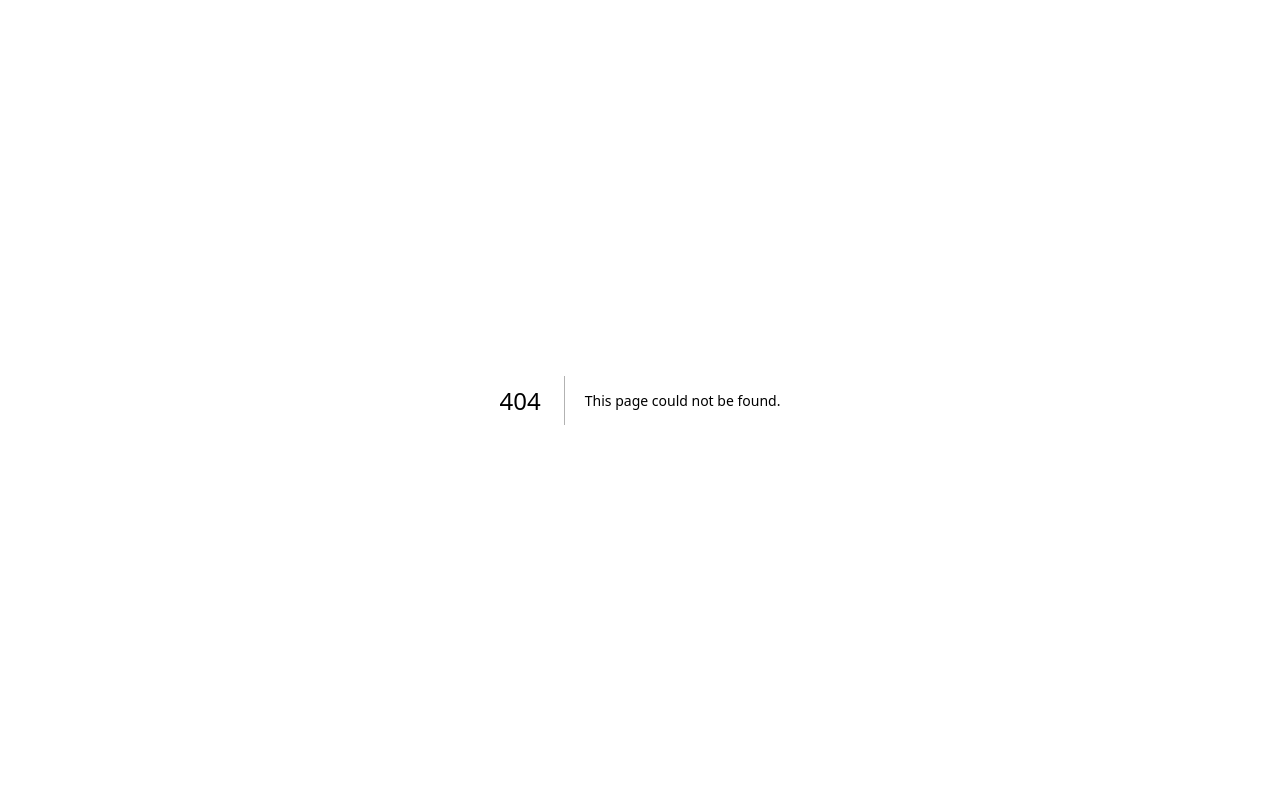
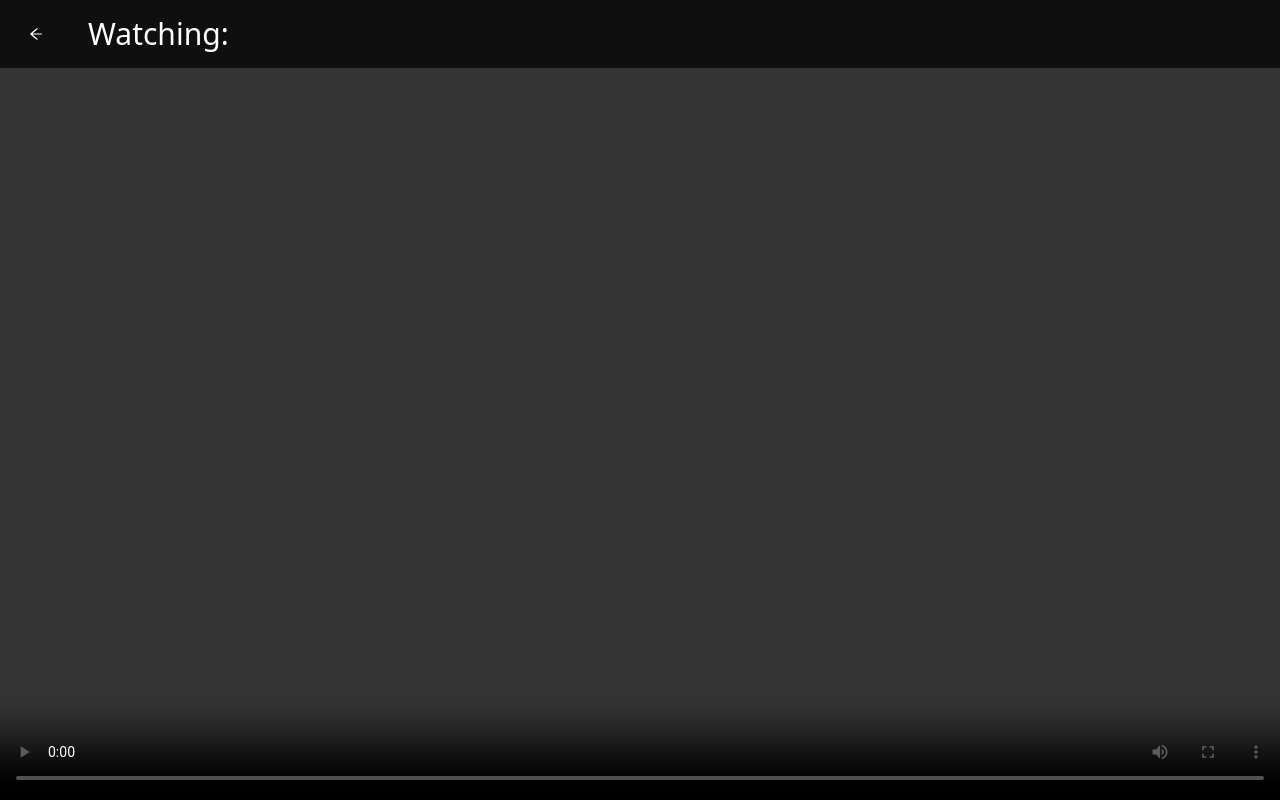
Before and after one commit to ElDev1/freeflix, a Next.js app: page /watch/1 in a window 1280 px wide. Before the commit this address had no page. Built offline with nearby package versions, Linux system fonts and the light colour scheme.

Commit message:
create watch page

```diff
--- /dev/null
+++ b/pages/watch/[movieid].tsx
@@ -0,0 +1,25 @@
+import React from 'react'
+import { AiOutlineArrowLeft } from 'react-icons/ai';
+import { useRouter } from 'next/router';
+import useMovie from '../../hooks/useMovie';
+
+const Watch = () => {
+  const router = useRouter()
+  const { movieId } = router.query
+
+  const { data } = useMovie(movieId as string)
+
+  return (
+    <div className='h-screen w-screen bg-black'>
+      <nav className="fixed w-full p-4 z-10 flex flex-row items-center gap-8 bg-black bg-opacity-70">
+        <AiOutlineArrowLeft onClick={() => router.push('/')} className="w-4 md:w-10 text-white cursor-pointer hover:opacity-80 transition" />
+        <p className="text-white text-1xl md:text-3xl font-bold">
+          <span className="font-light">Watching:</span> {data?.title}
+        </p>
+      </nav>
+      <video className="h-full w-full" autoPlay controls src={data?.videoUrl}></video>
+    </div>
+  )
+}
+
+export default Watch;
```
